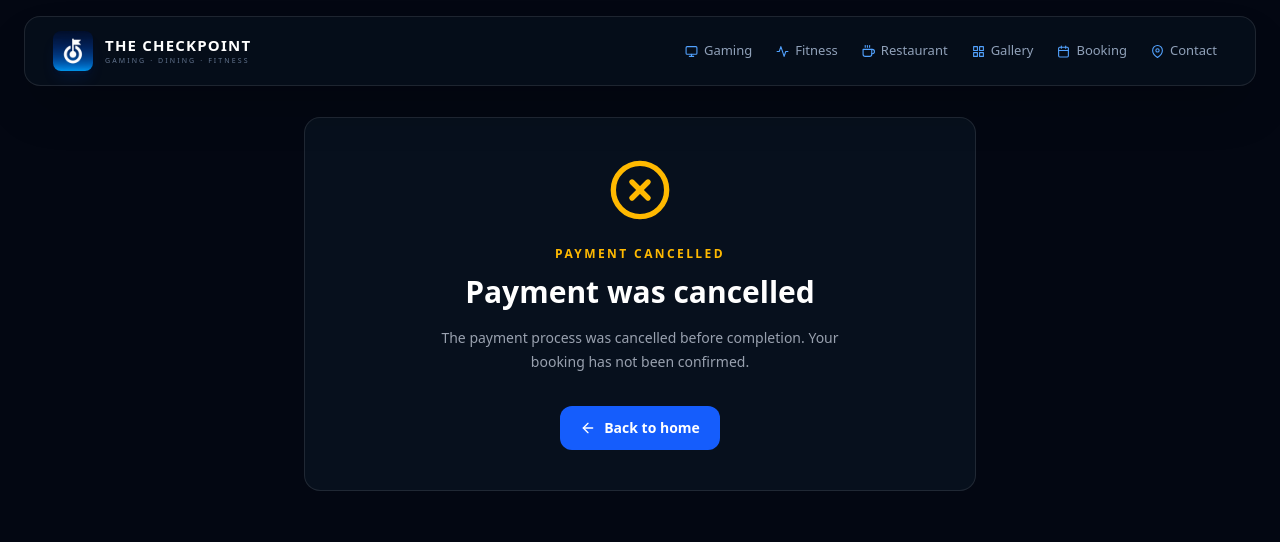
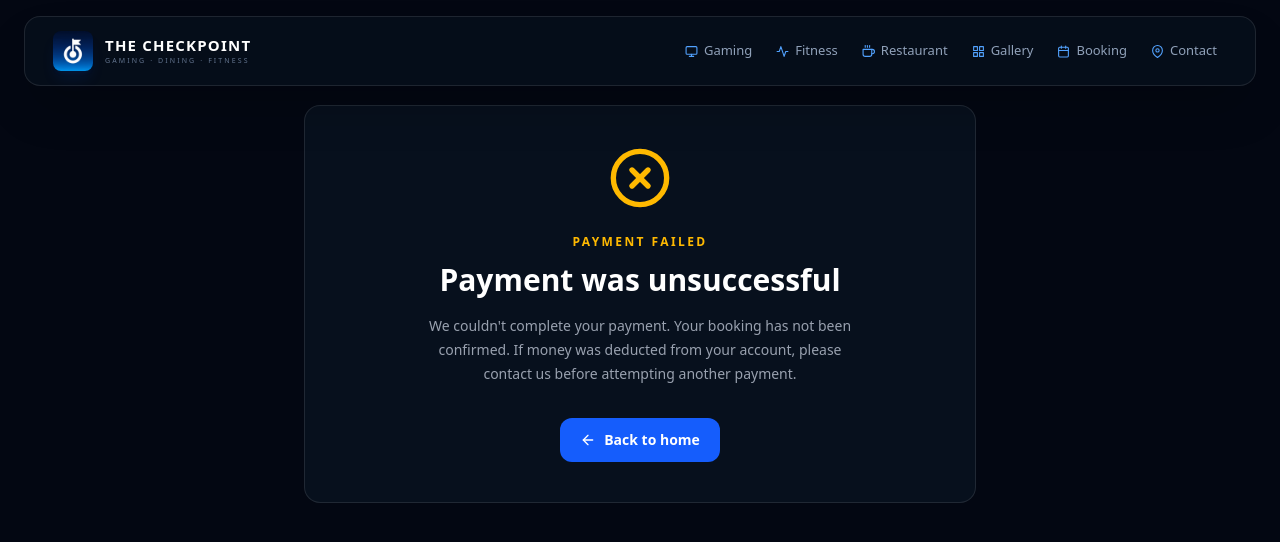
Before and after one commit to Tanim-Talukdar/checkpoint23, a Next.js app: page /booking/cancelled in a window 1280 px wide. Shown: the top 542 px of the page. Built offline with nearby package versions, Linux system fonts and the light colour scheme.

Commit message:
fix page.jsx in cancel and success

```diff
--- a/src/app/booking/cancelled/page.jsx
+++ b/src/app/booking/cancelled/page.jsx
@@ -1,6 +1,7 @@
 
 "use client";
 
+import { Suspense } from "react";
 import { useSearchParams } from "next/navigation";
 import Link from "next/link";
 import {
@@ -8,7 +9,7 @@ import {
   FiArrowLeft,
 } from "react-icons/fi";
 
-export default function BookingCancelledPage() {
+function BookingFailedContent() {
   const searchParams = useSearchParams();
 
   const bookingGroupReference =
@@ -21,16 +22,18 @@ export default function BookingCancelledPage() {
           <FiXCircle className="mx-auto h-16 w-16 text-amber-400" />
 
           <p className="mt-6 text-xs font-semibold uppercase tracking-[0.2em] text-amber-400">
-            Payment cancelled
+            Payment failed
           </p>
 
           <h1 className="mt-3 text-3xl font-bold">
-            Payment was cancelled
+            Payment was unsuccessful
           </h1>
 
           <p className="mx-auto mt-4 max-w-md text-sm leading-6 text-gray-400">
-            The payment process was cancelled before
-            completion. Your booking has not been confirmed.
+            We couldn&apos;t complete your payment. Your
+            booking has not been confirmed. If money was
+            deducted from your account, please contact us
+            before attempting another payment.
           </p>
 
           {bookingGroupReference && (
@@ -59,3 +62,21 @@ export default function BookingCancelledPage() {
     </main>
   );
 }
+
+export default function BookingFailedPage() {
+  return (
+    <Suspense
+      fallback={
+        <main className="min-h-screen bg-[#030712] px-4 py-16 text-white">
+          <div className="mx-auto flex min-h-[60vh] max-w-2xl items-center justify-center">
+            <p className="text-sm text-gray-400">
+              Loading payment details...
+            </p>
+          </div>
+        </main>
+      }
+    >
+      <BookingFailedContent />
+    </Suspense>
+  );
+}
--- a/src/app/booking/success/page.jsx
+++ b/src/app/booking/success/page.jsx
@@ -1,7 +1,12 @@
 
 "use client";
 
-import { useCallback, useEffect, useState } from "react";
+import { Suspense } from "react";
+import {
+  useCallback,
+  useEffect,
+  useState,
+} from "react";
 import { useSearchParams } from "next/navigation";
 import Link from "next/link";
 import {
@@ -16,7 +21,7 @@ import {
 const POLL_INTERVAL = 3000;
 const MAX_POLL_ATTEMPTS = 20;
 
-export default function BookingSuccessPage() {
+function BookingSuccessContent() {
   const searchParams = useSearchParams();
 
   const bookingGroupReference =
@@ -30,7 +35,9 @@ export default function BookingSuccessPage() {
   const checkStatus = useCallback(
     async (isPolling = false) => {
       if (!bookingGroupReference) {
+        setData(null);
         setLoading(false);
+        setChecking(false);
         setError("Booking reference is missing.");
         return null;
       }
@@ -56,7 +63,8 @@ export default function BookingSuccessPage() {
 
         if (!response.ok || !result.success) {
           throw new Error(
-            result.message || "Unable to check booking status."
+            result.message ||
+              "Unable to check booking status."
           );
         }
 
@@ -105,10 +113,7 @@ export default function BookingSuccessPage() {
         return;
       }
 
-      timeoutId = setTimeout(
-        poll,
-        POLL_INTERVAL
-      );
+      timeoutId = setTimeout(poll, POLL_INTERVAL);
     };
 
     poll();
@@ -116,7 +121,7 @@ export default function BookingSuccessPage() {
     return () => {
       cancelled = true;
 
-      if (timeoutId) {
+      if (timeoutId !== null) {
         clearTimeout(timeoutId);
       }
     };
@@ -292,17 +297,15 @@ export default function BookingSuccessPage() {
                       <p className="text-gray-600">
                         Date
                       </p>
+
                       <p className="mt-1 text-gray-300">
                         {new Date(
                           booking.bookingDate
-                        ).toLocaleDateString(
-                          "en-BD",
-                          {
-                            day: "2-digit",
-                            month: "short",
-                            year: "numeric",
-                          }
-                        )}
+                        ).toLocaleDateString("en-BD", {
+                          day: "2-digit",
+                          month: "short",
+                          year: "numeric",
+                        })}
                       </p>
                     </div>
 
@@ -310,6 +313,7 @@ export default function BookingSuccessPage() {
                       <p className="text-gray-600">
                         Time
                       </p>
+
                       <p className="mt-1 text-gray-300">
                         {booking.startTime} -{" "}
                         {booking.endTime}
@@ -320,6 +324,7 @@ export default function BookingSuccessPage() {
                       <p className="text-gray-600">
                         Quantity
                       </p>
+
                       <p className="mt-1 text-gray-300">
                         {booking.quantity}
                       </p>
@@ -329,10 +334,10 @@ export default function BookingSuccessPage() {
                       <p className="text-gray-600">
                         Status
                       </p>
+
                       <p
                         className={`mt-1 font-medium ${
-                          booking.status ===
-                            "confirmed"
+                          booking.status === "confirmed"
                             ? "text-emerald-400"
                             : "text-amber-400"
                         }`}
@@ -373,3 +378,25 @@ export default function BookingSuccessPage() {
     </main>
   );
 }
+
+export default function BookingSuccessPage() {
+  return (
+    <Suspense
+      fallback={
+        <main className="min-h-screen bg-[#030712] px-4 py-16 text-white">
+          <div className="mx-auto flex min-h-[60vh] max-w-2xl items-center justify-center">
+            <div className="text-center">
+              <FiLoader className="mx-auto mb-5 h-10 w-10 animate-spin text-blue-500" />
+
+              <p className="text-sm text-gray-400">
+                Loading booking details...
+              </p>
+            </div>
+          </div>
+        </main>
+      }
+    >
+      <BookingSuccessContent />
+    </Suspense>
+  );
+}
```
